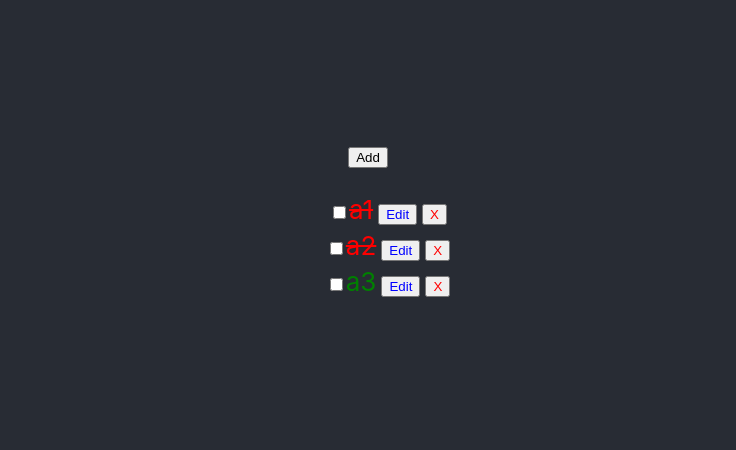
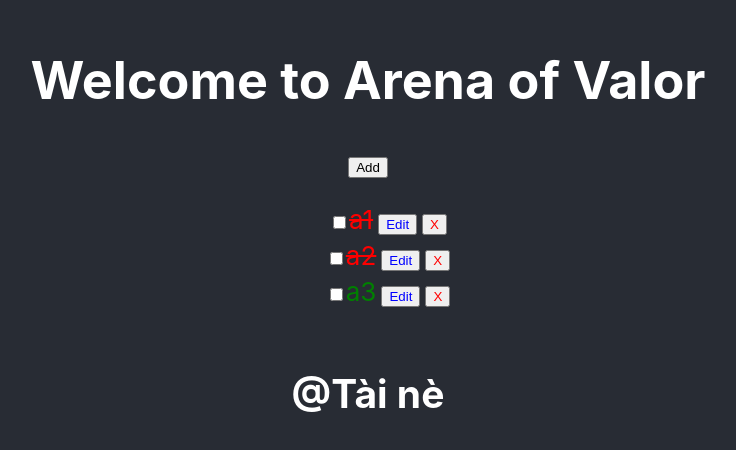
Before and after one commit to hanhduykaka/eShop, a React (Create React App) app: page / in a window 1280 px wide. Shown: the part 168-618 px from the top of the page, without its empty margins (272-1008 px from the left). Built offline with nearby package versions, Linux system fonts and the light colour scheme.

Commit message:
add title

```diff
--- a/src/App.js
+++ b/src/App.js
@@ -7,7 +7,11 @@
   return (
     <div className="App">
       <header className="App-header">
+        <h1> Welcome to Arena of Valor </h1>
         <Todos></Todos>
+        <footer>
+          <h2> @Tài nè </h2>
+        </footer>
       </header>
     </div>
   );
```
